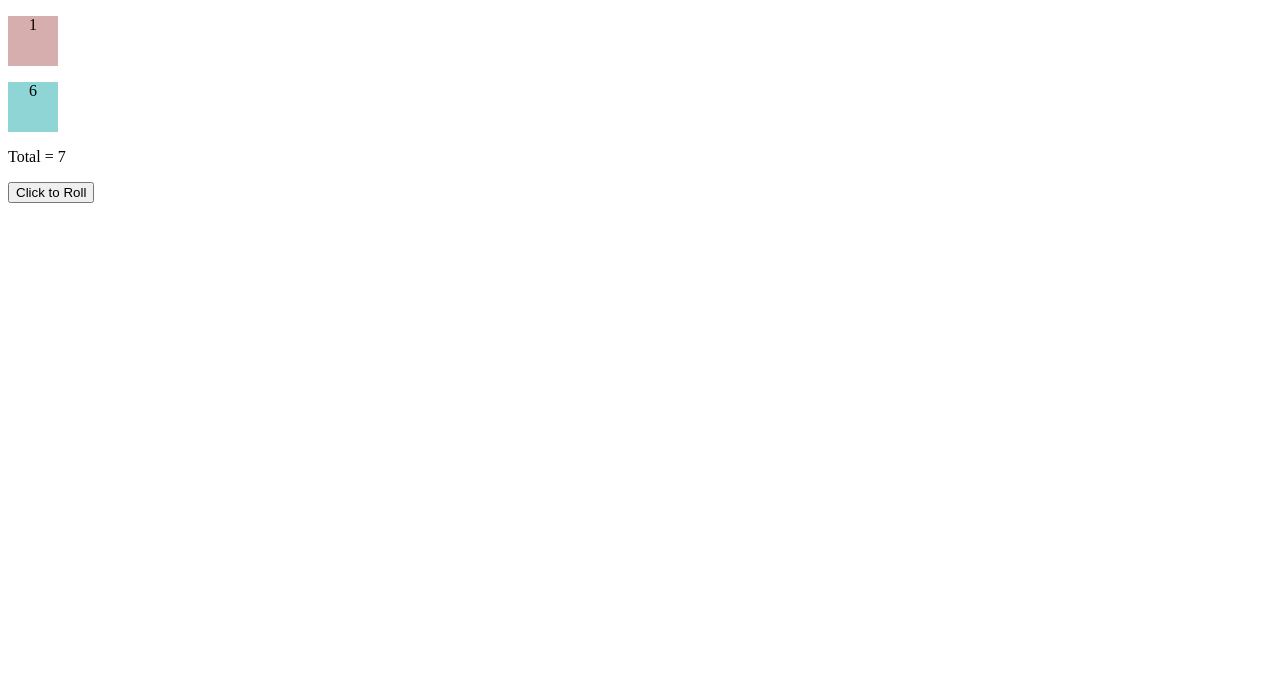
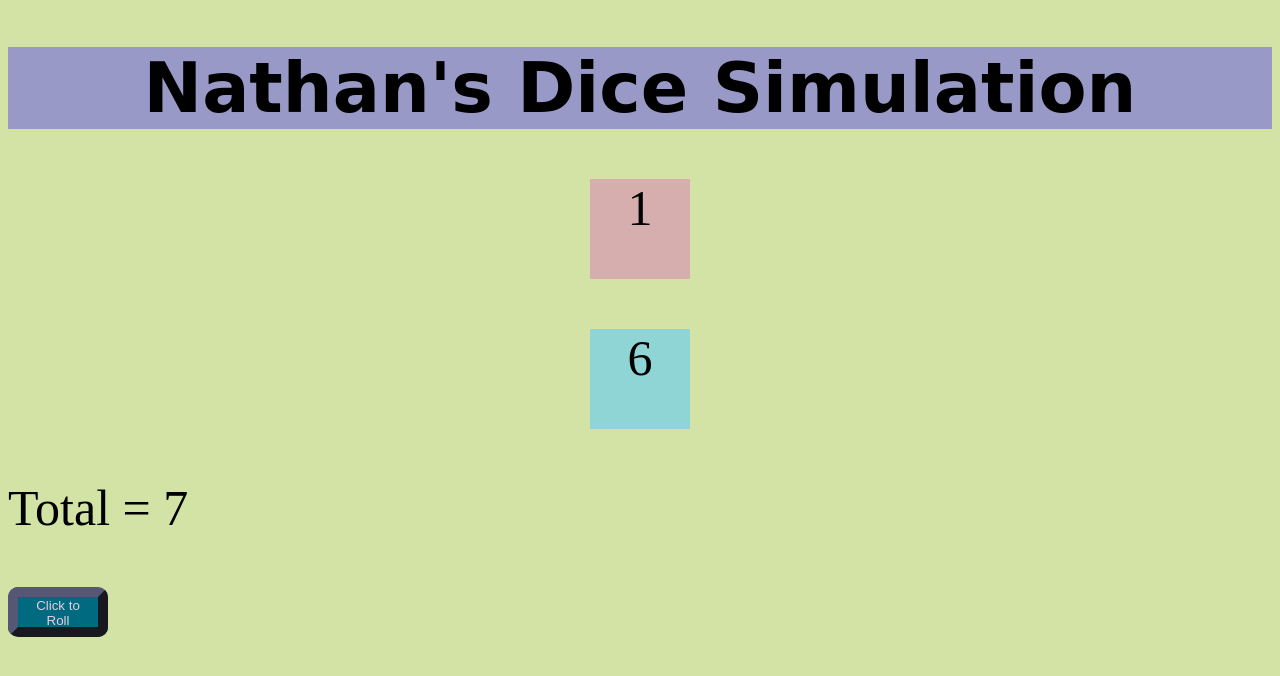
Before and after one commit to nathanz19/dice, a plain HTML site: page index.html in a window 1280 px wide. Drawn offline with Linux system fonts and the light colour scheme.

Commit message:
made more designs

```diff
--- a/index.html
+++ b/index.html
@@ -9,9 +9,10 @@
 </head>
 
 <body>
+  <h1>Nathan's Dice Simulation</h1>
   <p id = "dice1"> 1 </p>
   <p id = "dice2"> 6 </p>
-  <p> Total = <span id = "total"> 7 </span></p>
+  <p id = "text"> Total = <span id = "total"> 7 </span></p>
   <button type = "button" id = "but1"> Click to Roll </button>
   <script src="script.js"></script>
 </body>
--- a/style.css
+++ b/style.css
@@ -1,12 +1,41 @@
+body {
+  background-color: #d3e3a6;
+}
+h1 {
+  font-family: 'Brush Script MT', cursive;
+  font-size: 70px;
+  text-align: center;
+  background-color: #9999c7;
+}
 #dice1 {
-  height: 50px;
-  width: 50px;
+  height: 100px;
+  width: 100px;
   background-color: #d6aeae;
   text-align: center;
+  font-size: 50px;
+  margin-right: auto;
+  margin-left: auto;
 }
 #dice2 {
-   height: 50px;
-  width: 50px;
+  height: 100px;
+  width: 100px;
   background-color: #8fd5d6;
   text-align: center;
+  font-size: 50px;
+  margin-right: auto;
+  margin-left: auto;
 }
+
+#but1 {
+  width: 100px;
+  height: 50px;
+  color: #e0d1e0;
+  background-color: #006a80;
+  border-radius: 10px;
+  border-width: 10px;
+  border-color: #575775;
+}
+
+#text {
+  font-size: 50px;
+}
```
